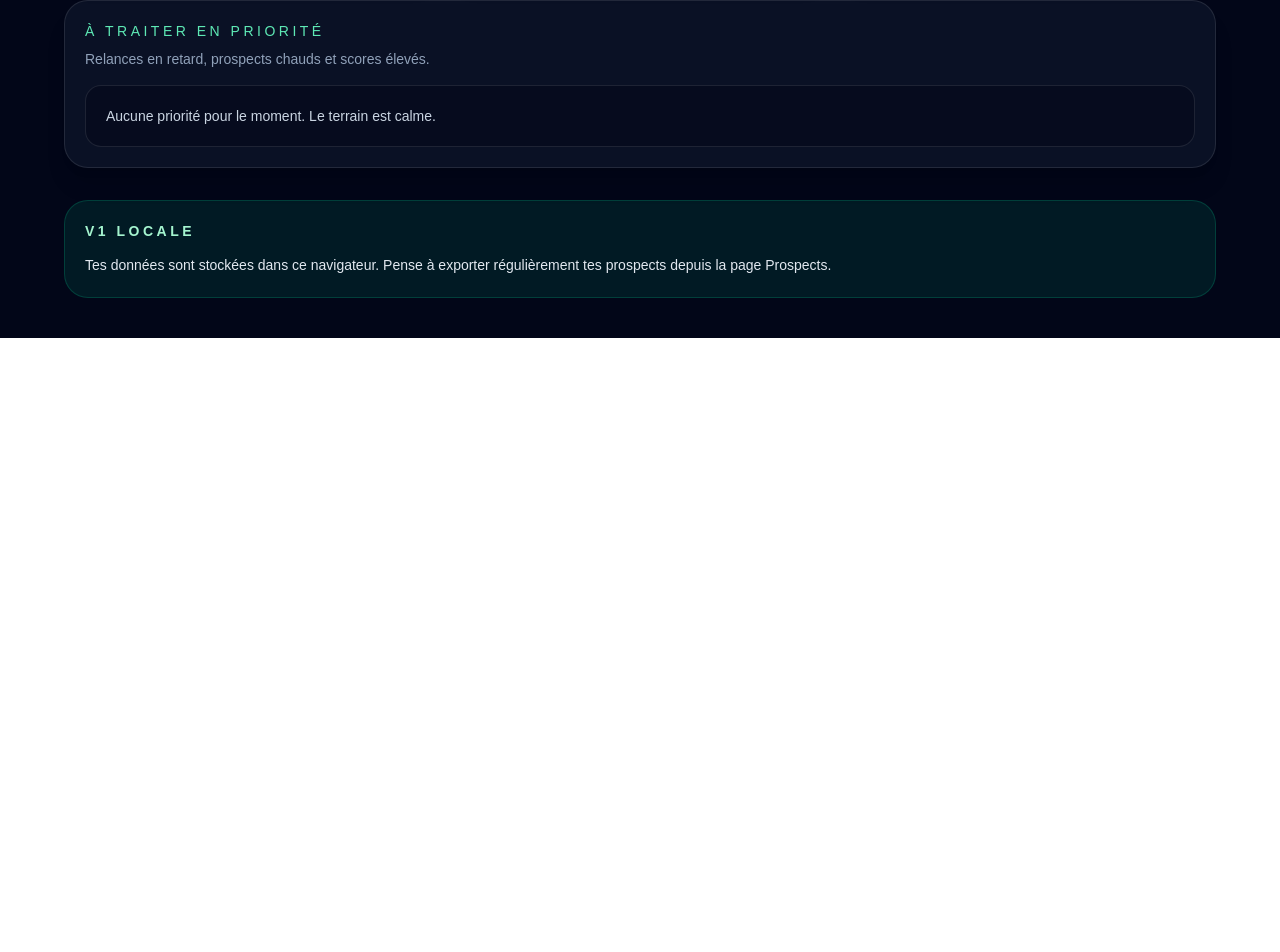
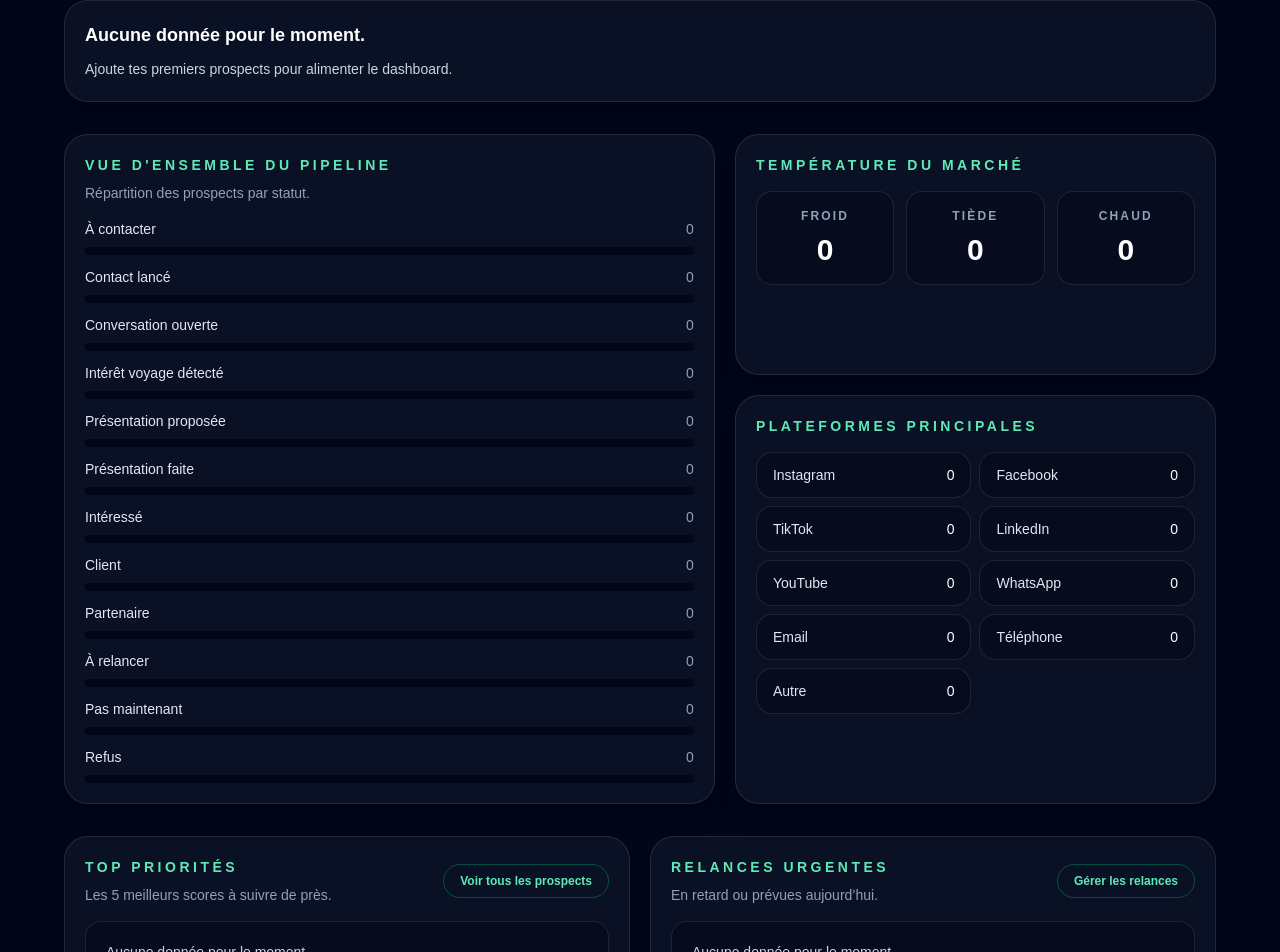
Before and after one commit to Gintaiji/travel-prospect-crm, a Next.js app: page / in a window 1280 px wide. Shown: the part 539-1491 px from the top of the page. Before the commit the page ends 877 px from the top, so only its background shows below. Built offline with nearby package versions, Linux system fonts and the light colour scheme.

Commit message:
Amelioration du dashboard CRM

```diff
--- a/app/page.tsx
+++ b/app/page.tsx
@@ -3,7 +3,12 @@
 import Link from "next/link";
 import { useEffect, useMemo, useState } from "react";
 import { loadProspects } from "./lib/prospectStorage";
-import type { Prospect } from "./lib/types";
+import {
+  PROSPECT_STATUSES,
+  PROSPECT_TEMPERATURES,
+  SOCIAL_PLATFORMS,
+  type Prospect,
+} from "./lib/types";
 
 function getProspectName(prospect: Prospect) {
   const fullName = `${prospect.firstName} ${prospect.lastName}`.trim();
@@ -22,10 +27,12 @@ function compareDateStrings(firstDate: string, secondDate: string) {
 export default function HomePage() {
   const [prospects, setProspects] = useState<Prospect[]>([]);
   const [todayDate, setTodayDate] = useState("");
+  const [hasLoadedProspects, setHasLoadedProspects] = useState(false);
 
   useEffect(() => {
     setProspects(loadProspects());
     setTodayDate(new Date().toISOString().slice(0, 10));
+    setHasLoadedProspects(true);
   }, []);
 
   const dashboardStats = useMemo(() => {
@@ -47,39 +54,57 @@ export default function HomePage() {
     };
   }, [prospects, todayDate]);
 
-  const priorityProspects = useMemo(() => {
+  const pipelineStats = useMemo(() => {
+    return PROSPECT_STATUSES.map((status) => ({
+      status,
+      count: prospects.filter((prospect) => prospect.status === status).length,
+    }));
+  }, [prospects]);
+
+  const temperatureStats = useMemo(() => {
+    return PROSPECT_TEMPERATURES.map((temperature) => ({
+      temperature,
+      count: prospects.filter((prospect) => prospect.temperature === temperature).length,
+    }));
+  }, [prospects]);
+
+  const platformStats = useMemo(() => {
+    return SOCIAL_PLATFORMS.map((platform) => ({
+      platform,
+      count: prospects.filter((prospect) => prospect.mainPlatform === platform).length,
+    }));
+  }, [prospects]);
+
+  const topPriorityProspects = useMemo(() => {
     return prospects
-      .filter((prospect) => {
-        const isLateFollowUp =
-          Boolean(todayDate) &&
-          Boolean(prospect.nextActionDate.trim()) &&
-          prospect.nextActionDate < todayDate;
-
-        return isLateFollowUp || prospect.score >= 75 || prospect.temperature === "Chaud";
-      })
       .sort((firstProspect, secondProspect) => {
-        const firstIsLate =
-          Boolean(todayDate) &&
-          Boolean(firstProspect.nextActionDate.trim()) &&
-          firstProspect.nextActionDate < todayDate;
-        const secondIsLate =
-          Boolean(todayDate) &&
-          Boolean(secondProspect.nextActionDate.trim()) &&
-          secondProspect.nextActionDate < todayDate;
-
-        if (firstIsLate !== secondIsLate) {
-          return firstIsLate ? -1 : 1;
-        }
-
         if (firstProspect.score !== secondProspect.score) {
           return secondProspect.score - firstProspect.score;
         }
 
-        return compareDateStrings(
-          firstProspect.nextActionDate || "9999-12-31",
-          secondProspect.nextActionDate || "9999-12-31",
+        return getProspectName(firstProspect).localeCompare(
+          getProspectName(secondProspect),
+          "fr",
+          { sensitivity: "base" },
         );
       })
+      .slice(0, 5);
+  }, [prospects]);
+
+  const urgentFollowUps = useMemo(() => {
+    if (!todayDate) {
+      return [];
+    }
+
+    return prospects
+      .filter(
+        (prospect) =>
+          Boolean(prospect.nextActionDate.trim()) &&
+          compareDateStrings(prospect.nextActionDate, todayDate) <= 0,
+      )
+      .sort((firstProspect, secondProspect) =>
+        compareDateStrings(firstProspect.nextActionDate, secondProspect.nextActionDate),
+      )
       .slice(0, 5);
   }, [prospects, todayDate]);
 
@@ -91,9 +116,10 @@ export default function HomePage() {
     { label: "Relances prévues", value: dashboardStats.plannedFollowUps },
     { label: "Relances en retard", value: dashboardStats.lateFollowUps },
   ];
+  const hasProspectData = hasLoadedProspects && prospects.length > 0;
 
   return (
-    <main className="min-h-screen bg-slate-950 px-6 py-10 text-white">
+    <main className="min-h-screen bg-slate-950 px-4 py-6 text-white sm:px-6 sm:py-10">
       <section className="mx-auto max-w-6xl">
         <header className="mb-8 flex flex-col gap-5 md:flex-row md:items-end md:justify-between">
           <div>
@@ -112,7 +138,7 @@ export default function HomePage() {
             href="/prospects"
             className="inline-flex w-fit rounded-full bg-emerald-400 px-5 py-3 text-sm font-semibold text-slate-950 transition hover:bg-emerald-300"
           >
-            Ouvrir les prospects
+            Voir tous les prospects
           </Link>
         </header>
 
@@ -130,32 +156,123 @@ export default function HomePage() {
           ))}
         </section>
 
+        {!hasProspectData ? (
           <section className="mt-8 rounded-3xl border border-white/10 bg-slate-900/70 p-5 shadow-xl">
-          <div className="mb-4 flex flex-col gap-2 md:flex-row md:items-center md:justify-between">
+            <p className="text-lg font-semibold text-white">Aucune donnée pour le moment.</p>
+            <p className="mt-2 text-sm leading-6 text-slate-300">
+              Ajoute tes premiers prospects pour alimenter le dashboard.
+            </p>
+          </section>
+        ) : null}
+
+        <div className="mt-8 grid gap-5 lg:grid-cols-[minmax(0,1.15fr)_minmax(0,0.85fr)]">
+          <section className="rounded-3xl border border-white/10 bg-slate-900/70 p-5 shadow-xl">
             <div>
-              <p className="text-sm uppercase tracking-[0.25em] text-emerald-300">
-                À traiter en priorité
+              <p className="text-sm font-semibold uppercase tracking-[0.25em] text-emerald-300">
+                Vue d'ensemble du pipeline
               </p>
               <p className="mt-2 text-sm text-slate-400">
-                Relances en retard, prospects chauds et scores élevés.
+                Répartition des prospects par statut.
               </p>
+            </div>
+
+            <div className="mt-4 grid gap-3">
+              {pipelineStats.map((pipelineStat) => {
+                const percentage =
+                  dashboardStats.totalProspects > 0
+                    ? Math.round((pipelineStat.count / dashboardStats.totalProspects) * 100)
+                    : 0;
+
+                return (
+                  <div className="grid gap-2" key={pipelineStat.status}>
+                    <div className="flex items-center justify-between gap-3 text-sm">
+                      <span className="font-medium text-slate-200">{pipelineStat.status}</span>
+                      <span className="text-slate-400">{pipelineStat.count}</span>
+                    </div>
+                    <div className="h-2 overflow-hidden rounded-full bg-slate-950">
+                      <div
+                        className="h-full rounded-full bg-emerald-400"
+                        style={{ width: `${percentage}%` }}
+                      />
+                    </div>
+                  </div>
+                );
+              })}
+            </div>
+          </section>
+
+          <div className="grid gap-5">
+            <section className="rounded-3xl border border-white/10 bg-slate-900/70 p-5 shadow-xl">
+              <p className="text-sm font-semibold uppercase tracking-[0.25em] text-emerald-300">
+                Température du marché
+              </p>
+              <div className="mt-4 grid grid-cols-3 gap-3">
+                {temperatureStats.map((temperatureStat) => (
+                  <article
+                    className="rounded-2xl border border-white/10 bg-slate-950/50 p-4 text-center"
+                    key={temperatureStat.temperature}
+                  >
+                    <p className="text-xs font-semibold uppercase tracking-[0.18em] text-slate-400">
+                      {temperatureStat.temperature}
+                    </p>
+                    <p className="mt-2 text-3xl font-bold text-white">{temperatureStat.count}</p>
+                  </article>
+                ))}
+              </div>
+            </section>
+
+            <section className="rounded-3xl border border-white/10 bg-slate-900/70 p-5 shadow-xl">
+              <p className="text-sm font-semibold uppercase tracking-[0.25em] text-emerald-300">
+                Plateformes principales
+              </p>
+              <div className="mt-4 grid gap-2 sm:grid-cols-2">
+                {platformStats.map((platformStat) => (
+                  <div
+                    className="flex items-center justify-between rounded-2xl border border-white/10 bg-slate-950/50 px-4 py-3 text-sm"
+                    key={platformStat.platform}
+                  >
+                    <span className="font-medium text-slate-200">{platformStat.platform}</span>
+                    <span className="text-white">{platformStat.count}</span>
+                  </div>
+                ))}
+              </div>
+            </section>
           </div>
         </div>
 
-          {priorityProspects.length === 0 ? (
+        <div className="mt-8 grid gap-5 lg:grid-cols-2">
+          <section className="rounded-3xl border border-white/10 bg-slate-900/70 p-5 shadow-xl">
+            <div className="mb-4 flex flex-col gap-3 sm:flex-row sm:items-center sm:justify-between">
+              <div>
+                <p className="text-sm font-semibold uppercase tracking-[0.25em] text-emerald-300">
+                  Top priorités
+                </p>
+                <p className="mt-2 text-sm text-slate-400">
+                  Les 5 meilleurs scores à suivre de près.
+                </p>
+              </div>
+              <Link
+                href="/prospects"
+                className="w-fit rounded-full border border-emerald-400/30 px-4 py-2 text-xs font-semibold text-emerald-300 transition hover:bg-emerald-400/10"
+              >
+                Voir tous les prospects
+              </Link>
+            </div>
+
+            {topPriorityProspects.length === 0 ? (
               <div className="rounded-2xl border border-white/10 bg-slate-950/50 p-5 text-sm text-slate-300">
-              Aucune priorité pour le moment. Le terrain est calme.
+                Aucune donnée pour le moment.
               </div>
             ) : (
               <div className="grid gap-3">
-              {priorityProspects.map((prospect) => (
+                {topPriorityProspects.map((prospect) => (
                   <article
                     className="rounded-2xl border border-white/10 bg-slate-950/50 p-4"
                     key={prospect.id}
                   >
-                  <div className="flex flex-col gap-3 md:flex-row md:items-center md:justify-between">
-                    <div>
-                      <h2 className="text-lg font-semibold text-white">
+                    <div className="flex flex-col gap-3 sm:flex-row sm:items-center sm:justify-between">
+                      <div className="min-w-0">
+                        <h2 className="truncate text-base font-semibold text-white">
                           {getProspectName(prospect)}
                         </h2>
                         <div className="mt-2 flex flex-wrap gap-2 text-xs font-medium">
@@ -186,6 +303,64 @@ export default function HomePage() {
             )}
           </section>
 
+          <section className="rounded-3xl border border-white/10 bg-slate-900/70 p-5 shadow-xl">
+            <div className="mb-4 flex flex-col gap-3 sm:flex-row sm:items-center sm:justify-between">
+              <div>
+                <p className="text-sm font-semibold uppercase tracking-[0.25em] text-emerald-300">
+                  Relances urgentes
+                </p>
+                <p className="mt-2 text-sm text-slate-400">
+                  En retard ou prévues aujourd’hui.
+                </p>
+              </div>
+              <Link
+                href="/prospects"
+                className="w-fit rounded-full border border-emerald-400/30 px-4 py-2 text-xs font-semibold text-emerald-300 transition hover:bg-emerald-400/10"
+              >
+                Gérer les relances
+              </Link>
+            </div>
+
+            {urgentFollowUps.length === 0 ? (
+              <div className="rounded-2xl border border-white/10 bg-slate-950/50 p-5 text-sm text-slate-300">
+                Aucune donnée pour le moment.
+              </div>
+            ) : (
+              <div className="grid gap-3">
+                {urgentFollowUps.map((prospect) => (
+                  <article
+                    className="rounded-2xl border border-white/10 bg-slate-950/50 p-4"
+                    key={prospect.id}
+                  >
+                    <div className="flex flex-col gap-3 sm:flex-row sm:items-center sm:justify-between">
+                      <div className="min-w-0">
+                        <h2 className="truncate text-base font-semibold text-white">
+                          {getProspectName(prospect)}
+                        </h2>
+                        <div className="mt-2 flex flex-wrap gap-2 text-xs font-medium">
+                          <span className="rounded-full border border-sky-400/30 bg-sky-400/10 px-3 py-1 text-sky-200">
+                            {prospect.nextActionDate}
+                          </span>
+                          <span className="rounded-full border border-white/10 bg-white/5 px-3 py-1 text-slate-200">
+                            {prospect.status}
+                          </span>
+                        </div>
+                      </div>
+
+                      <div className="rounded-2xl border border-emerald-400/20 bg-emerald-400/10 px-4 py-3 text-center">
+                        <p className="text-xs uppercase tracking-[0.18em] text-emerald-300">
+                          Score
+                        </p>
+                        <p className="mt-1 text-2xl font-bold text-white">{prospect.score}</p>
+                      </div>
+                    </div>
+                  </article>
+                ))}
+              </div>
+            )}
+          </section>
+        </div>
+
         <section className="mt-8 rounded-3xl border border-emerald-400/20 bg-emerald-400/10 p-5">
           <p className="text-sm font-semibold uppercase tracking-[0.25em] text-emerald-200">
             V1 locale
```
Lines whose indentation alone changed are shown as unchanged.
